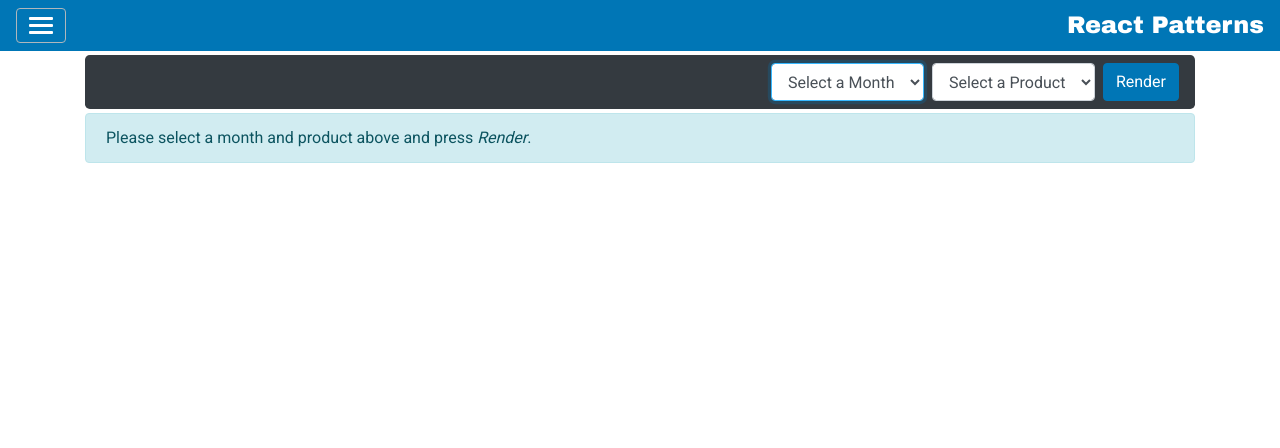
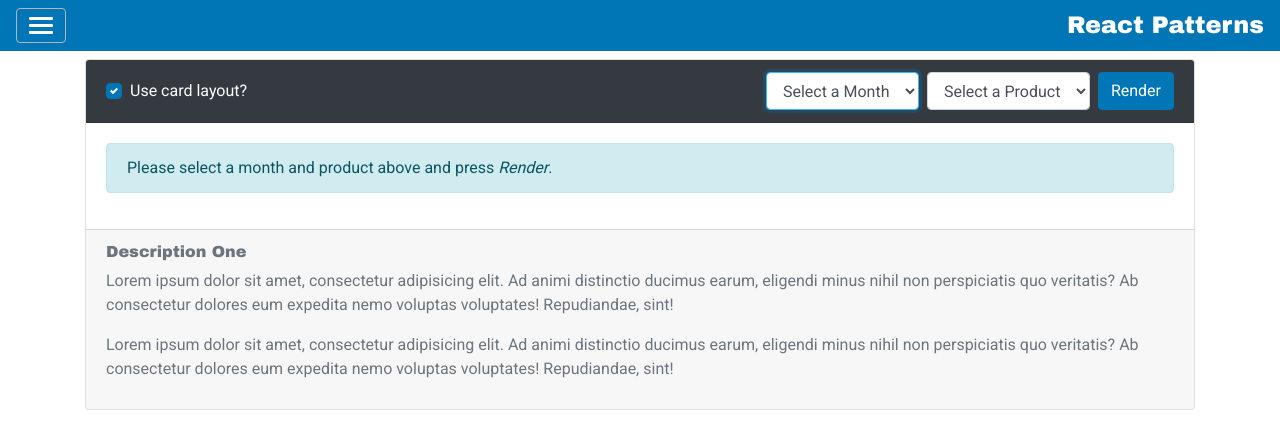
Before and after one commit to bradf83/react-pattern, a React (Create React App) app: page /visualization/one in a window 1280 px wide. Shown: the top 448 px of the page. Built offline with nearby package versions, Linux system fonts and the light colour scheme.

Commit message:
Added a card layout and an option to toggle between.

```diff
--- a/src/components/visualization/One.js
+++ b/src/components/visualization/One.js
@@ -4,7 +4,7 @@ import {Bar, BarChart, XAxis, YAxis} from "recharts";
 import Loading from "./Loading";
 import NoData from "./NoData";
 
-const One = ({month, product}) => {
+const One = ({month, product, showDescription = true}) => {
     const [data, setData] = useState(undefined);
     useEffect(() => {
         // TODO: Data based on params
@@ -32,7 +32,9 @@ const One = ({month, product}) => {
                 <YAxis type="category" dataKey="label"/>
                 <Bar dataKey="amount" fill="#8884d8" barSize={10} />
             </BarChart>
-            <Description name="Something One"/>
+            {showDescription && (
+                <Description name="Something One"/>
+            )}
         </>
     )
 };
--- a/src/components/visualization/Two.js
+++ b/src/components/visualization/Two.js
@@ -4,7 +4,7 @@ import {Pie, PieChart} from "recharts";
 import Loading from "./Loading";
 import NoData from "./NoData";
 
-const Two = ({month, product}) => {
+const Two = ({month, product, showDescription = true}) => {
     const [data, setData] = useState(undefined);
     useEffect(() => {
         // Example of no data returned
@@ -34,7 +34,10 @@ const Two = ({month, product}) => {
             <PieChart width={500} height={300}>
                 <Pie dataKey="amount" nameKey="label" data={data} label={true} fill="#0076B6"/>
             </PieChart>
-            <Description name="Something Two"/>
+            {showDescription && (
+                <Description name="Something Two"/>
+            )}
+
         </>
     )
 };
--- a/src/components/visualization/Visualization.js
+++ b/src/components/visualization/Visualization.js
@@ -3,6 +3,7 @@ import {Redirect, Route, Switch, useHistory, useLocation} from "react-router-dom
 import One from "./One";
 import Two from "./Two";
 import queryString from 'query-string';
+import Description from "./Description";
 
 const Visualization = () => {
     let location = useLocation();
@@ -23,6 +24,7 @@ const Visualization = () => {
     const [product, setProduct] = useState('');
     const [productOptions, setProductOptions] = useState([]);
     const [render, setRender] = useState(false);
+    const [cardLayout, setCardLayout] = useState(true);
 
     useEffect(() => {
         //TODO: replace with real API
@@ -98,9 +100,18 @@ const Visualization = () => {
 
     return (
         <>
+            {!cardLayout && (
+                <>
                     <section className="mt-1">
                         <div className="container">
-                    <nav className="navbar navbar-dark bg-dark justify-content-end rounded-lg">
+                            <nav className="navbar navbar-dark bg-dark justify-content-between rounded-lg">
+                                <div className="form-inline">
+                                    <div className="custom-control custom-checkbox">
+                                        <input type="checkbox" className="custom-control-input" checked={cardLayout} onChange={() => setCardLayout(current => !current)}
+                                               id="js-card-layout"/>
+                                        <label className="custom-control-label text-white" htmlFor="js-card-layout">Use card layout?</label>
+                                    </div>
+                                </div>
                                 <form className="form-inline" onSubmit={handleSubmit}>
                                     <select className="form-control mr-2" autoFocus={true} value={month} onChange={(event) => handleChange(event, setMonth)}>
                                         <option value="">Select a Month</option>
@@ -142,6 +153,80 @@ const Visualization = () => {
                         </div>
                     </section>
                 </>
+            )}
+
+            {cardLayout && (
+                <>
+                    {/* Render using a card */}
+
+                    <section className="mt-2">
+                        <div className="container">
+                            <div className="card">
+                                <div className="card-header bg-dark text-white d-flex justify-content-between">
+                                    <div className="form-inline">
+                                        <div className="custom-control custom-checkbox mr-sm-2">
+                                            <input type="checkbox" className="custom-control-input" checked={cardLayout} onChange={() => setCardLayout(current => !current)}
+                                                   id="js-card-layout"/>
+                                                <label className="custom-control-label"
+                                                       htmlFor="js-card-layout">Use card layout?</label>
+                                        </div>
+                                    </div>
+                                    <form className="form-inline" onSubmit={handleSubmit}>
+                                        <select className="form-control mr-2" autoFocus={true} value={month} onChange={(event) => handleChange(event, setMonth)}>
+                                            <option value="">Select a Month</option>
+                                            {monthOptions.map(option =>
+                                                <option key={option.value} value={option.value}>{option.label}</option>
+                                            )}
+                                        </select>
+                                        <select className="form-control mr-2" value={product} onChange={(event) => handleChange(event, setProduct)}>
+                                            <option value="">Select a Product</option>
+                                            {productOptions.map(option =>
+                                                <option key={option.value} value={option.value}>{option.label}</option>
+                                            )}
+                                        </select>
+                                        <button className="btn btn-primary">Render</button>
+                                    </form>
+                                </div>
+                                <div className="card-body">
+                                    {missingParams && (
+                                        <div className="alert alert-info">
+                                            Please select a month and product above and press <em>Render</em>.
+                                        </div>
+                                    )}
+                                    {!missingParams && (
+                                        <Switch>
+                                            <Route path="/visualization/one">
+                                                <One month={month} product={product} showDescription={false}/>
+                                            </Route>
+                                            <Route path="/visualization/two">
+                                                <Two month={month} product={product} showDescription={false}/>
+                                            </Route>
+                                            {/* If the path is wrong or they are at the root then redirect to visualization one*/}
+                                            <Redirect to="/visualization/one"/>
+                                        </Switch>
+                                    )}
+                                </div>
+                                <div className="card-footer text-muted">
+                                    <Switch>
+                                        <Route path="/visualization/one">
+                                            <h6>Description One</h6>
+                                            <p>Lorem ipsum dolor sit amet, consectetur adipisicing elit. Ad animi distinctio ducimus earum, eligendi minus nihil non perspiciatis quo veritatis? Ab consectetur dolores eum expedita nemo voluptas voluptates! Repudiandae, sint!</p>
+                                            <p>Lorem ipsum dolor sit amet, consectetur adipisicing elit. Ad animi distinctio ducimus earum, eligendi minus nihil non perspiciatis quo veritatis? Ab consectetur dolores eum expedita nemo voluptas voluptates! Repudiandae, sint!</p>
+                                        </Route>
+                                        <Route path="/visualization/two">
+                                            <h6>Description Two</h6>
+                                            <p>Lorem ipsum dolor sit amet, consectetur adipisicing elit. Ad animi distinctio ducimus earum, eligendi minus nihil non perspiciatis quo veritatis? Ab consectetur dolores eum expedita nemo voluptas voluptates! Repudiandae, sint!</p>
+                                            <p>Lorem ipsum dolor sit amet, consectetur adipisicing elit. Ad animi distinctio ducimus earum, eligendi minus nihil non perspiciatis quo veritatis? Ab consectetur dolores eum expedita nemo voluptas voluptates! Repudiandae, sint!</p>
+                                        </Route>
+                                        <Route/>
+                                    </Switch>
+                                </div>
+                            </div>
+                        </div>
+                    </section>
+                </>
+            )}
+        </>
     )
 };
 
```
Lines whose indentation alone changed are shown as unchanged.
